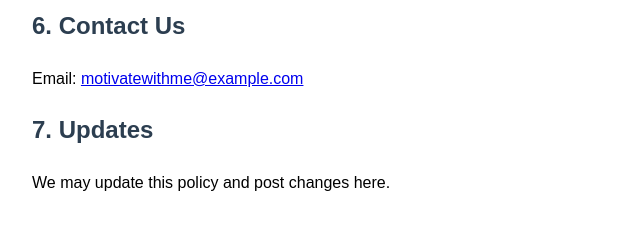
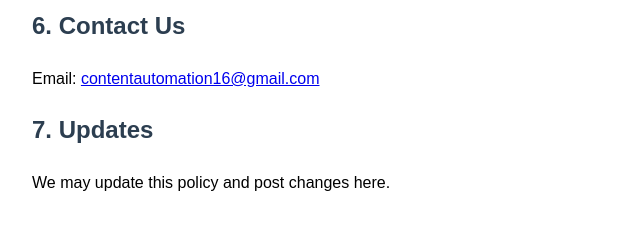
Before and after one commit to er-adarsha/motivate-with-me-privacy, a plain HTML site: page index.html in a window 1280 px wide. Shown: the part 1119-1346 px from the top of the page, 208-848 px from the left. Drawn offline with Linux system fonts and the light colour scheme.

Commit message:
Update index.html

```diff
--- a/index.html
+++ b/index.html
@@ -65,7 +65,7 @@
   </ul>
 
   <h2>6. Contact Us</h2>
-  <p>Email: <a href="mailto:contentautomation16@gmail.com">motivatewithme@example.com</a></p>
+  <p>Email: <a href="mailto:contentautomation16@gmail.com">contentautomation16@gmail.com</a></p>
 
   <h2>7. Updates</h2>
   <p>We may update this policy and post changes here.</p>
```
